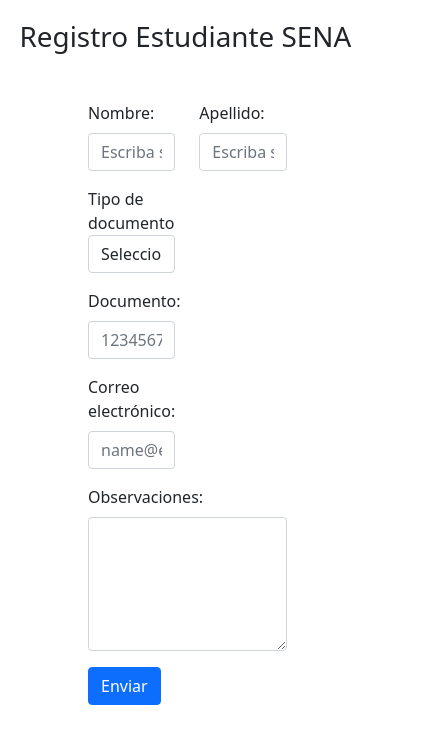
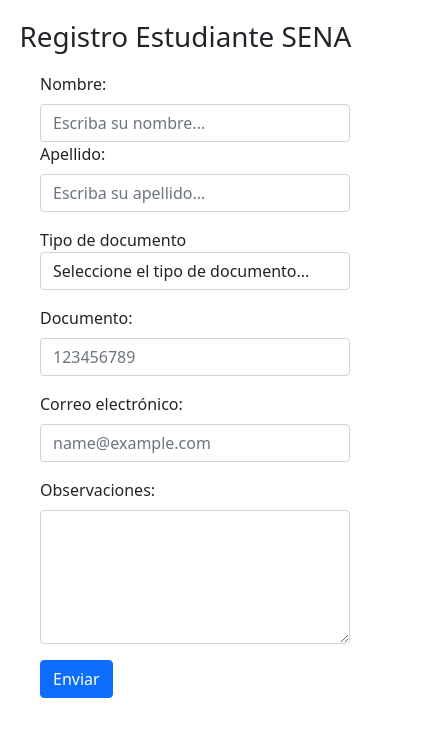
Before and after one commit to EdwinAyala22/FormSenaEstudiante, a plain HTML site: page index.html in a window 390 px wide. Shown: the whole page, 438 px wide, since content can reach past the window. Drawn offline with nearby package versions, Linux system fonts and the light colour scheme.

Commit message:
Se modificó el  index.html, se agregó la carpeta js y dentro de ella el archivo index.js

```diff
--- /dev/null
+++ b/assets/js/index.js
@@ -0,0 +1,16 @@
+let form = document.getElementById('form');
+let name = form.elements[0];
+let username = name.value;
+
+function requireValue(input) {
+    return !(input.value.trim() === '');
+}
+// Event listener to perform the validation when user clicks on submit button
+form.addEventListener('submit', (event) => {
+    requiredFields.forEach((input) => {
+        valid = valid|requireValue(input.input);
+    });
+    if (!valid) {
+        event.preventDefault();
+    }
+});
--- a/index.html
+++ b/index.html
@@ -21,20 +21,20 @@
     </nav>
 
   <!--FORMULARIO-->
-  <div class="container m-5" id="container">
-    <form id="form">
+  <div class="container  w-100" id="container">
+    <form id="form" action="requireValue()" method="post" >
         <div class="row">
-          <div class="col-4">
+          <div class="col-md-6">
             <label for="InputNombre" class="form-label" >Nombre:</label>
-            <input type="text" class="form-control" id="InputNombre" placeholder="Escriba su nombre...">
+            <input type="text" name="Username" class="form-control" id="Input5mbre" placeholder="Escriba su nombre...">
           </div>
-          <div class="col-4">
+          <div class="col-md-6">
             <label for="InputApellido" class="form-label" >Apellido:</label>
             <input type="text" class="form-control" id="InputApellido" placeholder="Escriba su apellido...">
           </div>
         </div>
         <div class="row">
-          <div class="col-4">
+          <div class="col-md-6">
             <label for="tipoDocumento">Tipo de documento</label>
             <select class="form-control" id="tipoDocumento">
               <option>Seleccione el tipo de documento...</option>
@@ -46,19 +46,19 @@
           </div>
         </div>
         <div class="row">
-          <div class="col-4">
+          <div class="col-md-6">
             <label for="InputDoc" class="form-label" >Documento:</label>
             <input type="text" class="form-control" id="InputDoc" placeholder="123456789">
           </div>
         </div>
         <div class="row">
-          <div class="col-4">
+          <div class="col-md-12">
             <label for="InputCorreo" class="form-label">Correo electrónico:</label>
             <input type="email" class="form-control" id="InputCorreo" placeholder="name@example.com">
           </div>
         </div>
         <div class="row">
-          <div class="col-8">
+          <div class="col-md-12">
             <label for="textarea" class="form-label">Observaciones:</label>
             <textarea class="form-control" id="textarea" rows="5"></textarea>
           </div>
@@ -71,7 +71,7 @@
   </div>
 
   </form>
-
+    <script src="assets/js/index.js"></script>
     <script src="https://cdn.jsdelivr.net/npm/@popperjs/core@2.10.2/dist/umd/popper.min.js"
         integrity="sha384-7+zCNj/IqJ95wo16oMtfsKbZ9ccEh31eOz1HGyDuCQ6wgnyJNSYdrPa03rtR1zdB"
         crossorigin="anonymous"></script>
```
